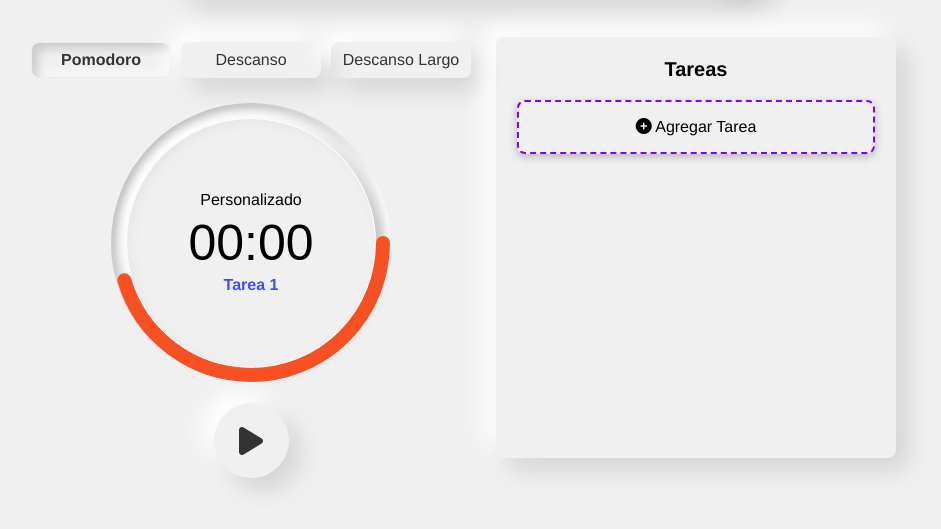
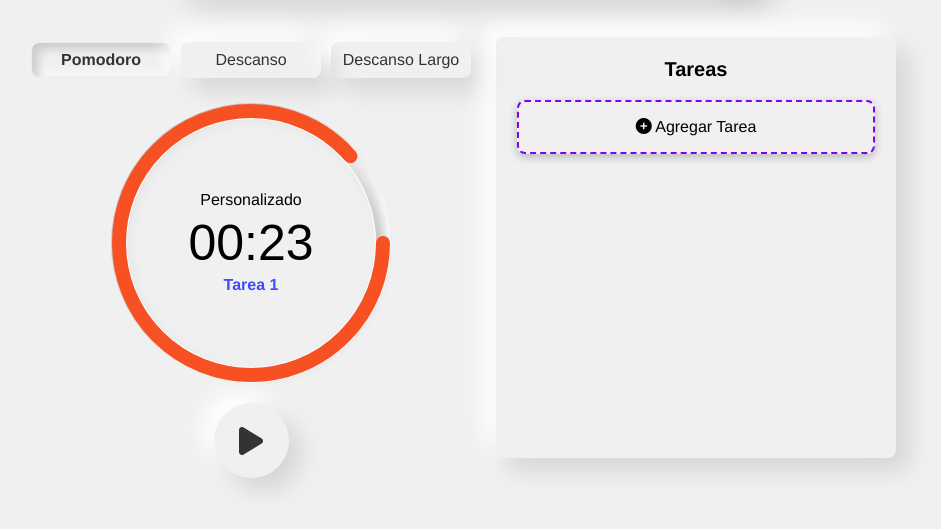
Before and after one commit to Jhonn-Reven/Pomodoro, a website built with Vite: page index.html in a window 1280 px wide. Both pictures are taken after a click on the button 420 px from the left and 521 px from the top of the page. Shown: the part 81-610 px from the top of the page, without its empty margins (169-1110 px from the left). Built offline with nearby package versions, Linux system fonts and the light colour scheme.

Commit message:
Agregando funcionamiento de reloj

```diff
--- a/app/main.js
+++ b/app/main.js
@@ -2,7 +2,7 @@ import '../public/css/style.css'
 import Sortable from 'sortablejs';
 import { setupCreateBD } from "./helpers/createBD";
 import { setupMenu } from './modules/menu/menu'
-import { setupReloj,setupRelojTime } from "./modules/reloj/reloj";
+import { setupReloj,setupRelojTime, cronometro } from "./modules/reloj/reloj";
 import { setupTareaAdd} from "./modules/tareas/tareaAdd";
 import { setupTareaEdit} from "./modules/tareas/tareaEdit";
 import { setupTareaDone} from "./modules/tareas/tareaDone";
@@ -25,7 +25,7 @@ document.querySelector('#app').innerHTML =
         <div class="time" id='times'></div>
         <div class="reloj" id="reloj"></div>
         <div class="control">
-          <button class="neumorphic play" ><i class="fa-solid fa-2x fa-play"></i></button>
+          <button class="neumorphic play" onclick="cronometro(0,25)" ><i class="fa-solid fa-2x fa-play"></i></button>
         </div>
       </div>
       <div class="tareas neumorphic">
@@ -44,9 +44,10 @@ document.querySelector('#app').innerHTML =
 window.setupTareaEdit =  setupTareaEdit;
 window.setupTareaDelete =  setupTareaDelete;
 window.setupTareaDone =  setupTareaDone;
+window.cronometro = cronometro;
 // object.addEventListener("click", setupTareaEdit(this));
+setupMenu(document.querySelector('#menu'));
 setupRelojTime(document.querySelector('#times'));
-setupMenu(document.querySelector('#menu'));
 setupReloj(document.querySelector('#reloj'));
 setupTareaAdd(document.querySelector('#addTarea'));
 setupTarea(document.querySelector('#tarea'));
--- a/app/modules/reloj/reloj.js
+++ b/app/modules/reloj/reloj.js
@@ -1,11 +1,19 @@
 export function setupReloj(element){
-element.innerHTML =/*html */`
-    <div class="donus neumorphism-donus">
-        <div class="donus-interior neumorphism-donus-i">
+
+    const $ = (d) => document.querySelector(d);
+
+    function createDonutReloj(){
+        let donut = document.createElement('div');
+        donut.classList.add('donut','neumorphism-donut');
+        let donutInterior = document.createElement('div');
+        donutInterior.classList.add('donut-interior','neumorphism-donut-i');
+        donutInterior.innerHTML = `
             <p>Personalizado</p>
             <span class="tiempo "><time id="tiempo">00:00</time></span>
             <p>Tarea 1</p>
-        </div>
+        `;
+        let lineCircular  = document.createElement('div');
+        lineCircular.innerHTML = `
             <svg xmlns="http://www.w3.org/2000/svg" xmlns:xlink="http://www.w3.org/1999/xlink" version="1.1" width="280" height="280">
                 <defs>
                 <linearGradient id="GradientColor">
@@ -15,8 +23,57 @@ element.innerHTML =/*html */`
                 </defs>
                 <circle id="circle" cx="140" cy="140" r="132" stroke-linecap="round" />
             </svg>
-    </div>
-`}
+        `;
+        donut.append(donutInterior,lineCircular);
+
+        return donut;
+    }
+
+
+
+    element.append(createDonutReloj())
+
+
+}
+
+export function cronometro(m,s){
+    const $ = (d) => document.querySelector(d);
+
+    const cronometro = $("#tiempo");
+    const circle = $("#circle");
+    let cont = 0;
+    let min = m;
+    let seg = s;
+
+    cronometro.innerHTML=
+    ((min>=10)?min:'0'+min)+':' +
+    ((seg>=10)?seg:'0'+seg);
+
+    cont = (min*60 + seg);
+
+    circle.style.animation=`progress-circle ${cont}s forwards`
+
+    const t = setInterval(()=>{
+        if(cont===0){
+            circle.style.animation=``
+            clearInterval(t);
+        }else{
+            if(seg===0 ){
+                min--
+                seg = 60;
+            }
+            seg--;
+            cont--;
+            cronometro.innerHTML=
+            ((min>=10)?min:'0'+min)+':' +
+            ((seg>=10)?seg:'0'+seg);
+            console.log(cont)
+        }
+        //cont--
+    }, 1000)
+
+
+}
 
 
 export function setupRelojTime(element){
--- a/public/css/style.css
+++ b/public/css/style.css
@@ -419,7 +419,7 @@ width: 100%;
   border-radius: 10px;
 }
 
-.donus{
+.donut{
   position:relative;
   border-radius:50%;
   height:280px;
@@ -429,7 +429,7 @@ width: 100%;
   align-items:center;
 
 }
-.donus-interior{
+.donut-interior{
   border:1px solid #fff;
   height:250px;
   width:250px;
@@ -440,16 +440,16 @@ width: 100%;
   flex-direction: column;
   gap:20px;
 }
-.donus-interior p:nth-child(3){
+.donut-interior p:nth-child(3){
   font-weight: bolder;
   color: var(--color-primary)
 }
 
-.neumorphism-donus{
+.neumorphism-donut{
     box-shadow: inset -6px -6px 12px  var(--light-shadow), inset
       6px 6px 12px  var(--dark-shadow)
 }
-.neumorphism-donus-i{
+.neumorphism-donut-i{
     box-shadow: -6px -6px 12px  var(--light-shadow),
       6px 6px 12px  var(--dark-shadow), inset 3px 3px 12px  rgb(230, 230, 230)
 }
@@ -459,7 +459,7 @@ circle {
     stroke-width: 14px;
     stroke-dasharray: 829;
     stroke-dashoffset:829;
-    animation:progress-circle 25s infinite;
+    /* animation:progress-circle 25s infinite; */
     stroke: #f75023;
 }
 
@@ -469,7 +469,7 @@ svg {
     left: 0;
 }
 
-.reloj .donus:nth-child(2) circle {
+.reloj .donut:nth-child(2) circle {
    stroke: #f75023;
 }
 
```
Lines whose indentation alone changed are shown as unchanged.
